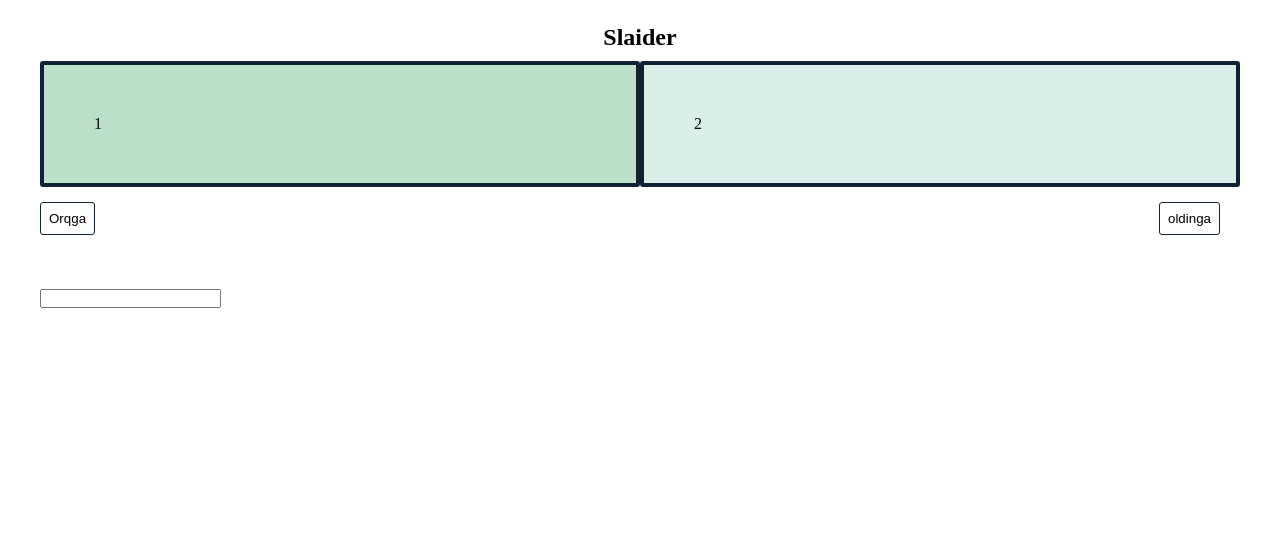
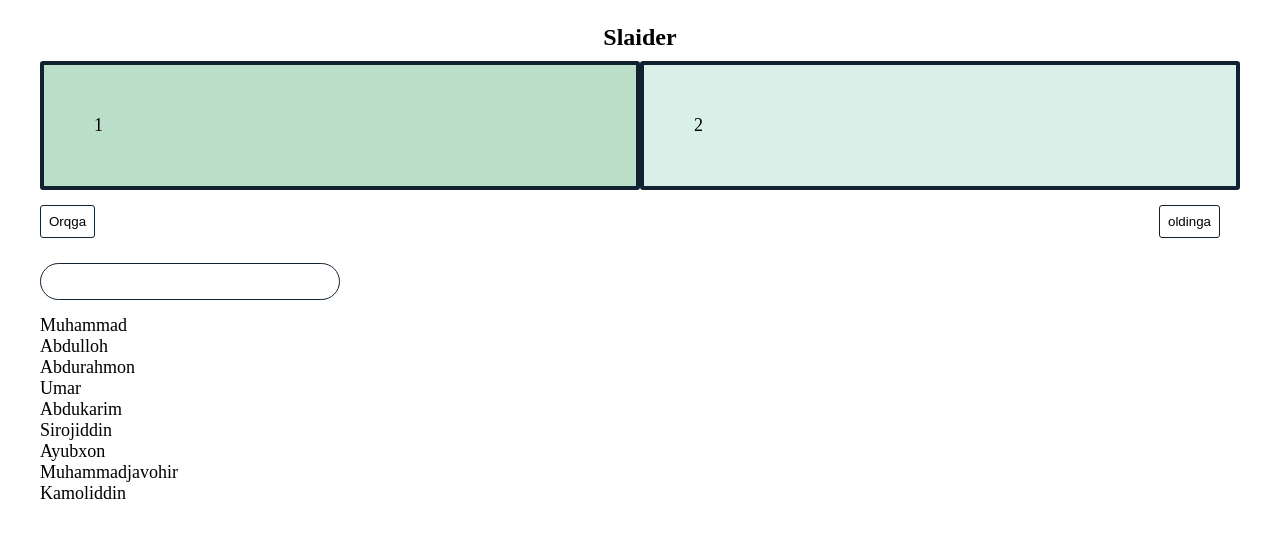
Before and after one commit to Muhammadboburshoh/react-slaider, a React (Create React App) app: page / in a window 1280 px wide. Shown: the top 538 px of the page. Built offline with nearby package versions, Linux system fonts and the light colour scheme.

Commit message:
Add search part

```diff
--- a/src/App.jsx
+++ b/src/App.jsx
@@ -5,10 +5,8 @@ import Search from "./Componints/Search/Search"
 function App() {
   return (
     <div className="container">
-    <Slider />
-    <br/>
-    <br/>
-    <Search />
+      <Slider />
+      <Search />
     </div>
   )
 }
--- /dev/null
+++ b/src/Componints/Search/Search.css
@@ -0,0 +1,16 @@
+.search {
+  margin-top: 25px;
+}
+
+.search-input {
+  padding: 10px;
+  outline: none;
+  width: 25%;
+  border-radius: 20px;
+  border: 1px solid #123;
+  margin-bottom: 15px;
+}
+
+li {
+  font-size: 18px;
+}
--- a/src/Componints/Search/Search.jsx
+++ b/src/Componints/Search/Search.jsx
@@ -1,11 +1,56 @@
+import { useEffect, useState } from "react"
 
+import "./Search.css"
 
 function Search () {
+
+  const data = [
+    "Muhammad",
+    "Abdulloh",
+    "Abdurahmon",
+    "Umar",
+    "Abdukarim",
+    "Sirojiddin",
+    "Ayubxon",
+    "Muhammadjavohir",
+    "Kamoliddin"
+  ]
+
+  const [filter, setFilter] = useState("")
+
+  const [filtered, setFiltered] = useState([])
+
+  useEffect(() => {
+
+    const match = new RegExp(filter, "i")
+
+    if(filter.length) {
+      setFiltered(data.filter(f => f.match(match)))
+    } else {
+      setFiltered(data)
+    }
+
+  }, [filter])
+  console.log(filter);
+
   return(
-    <>
-      <br/>
-      <input type="text" />
-    </>
+    <div className="search">
+      <input onChange={
+        e => {
+          setFilter(e.target.value)
+        }
+      } className="search-input" type="text" />
+
+      {
+        filtered.length && <ul>
+          {
+            filtered.map((fruit, i) => {
+              return <li key={i}>{fruit}</li>
+            })
+          }
+        </ul>
+      }
+    </div>
   )
 }
 export default Search
```
